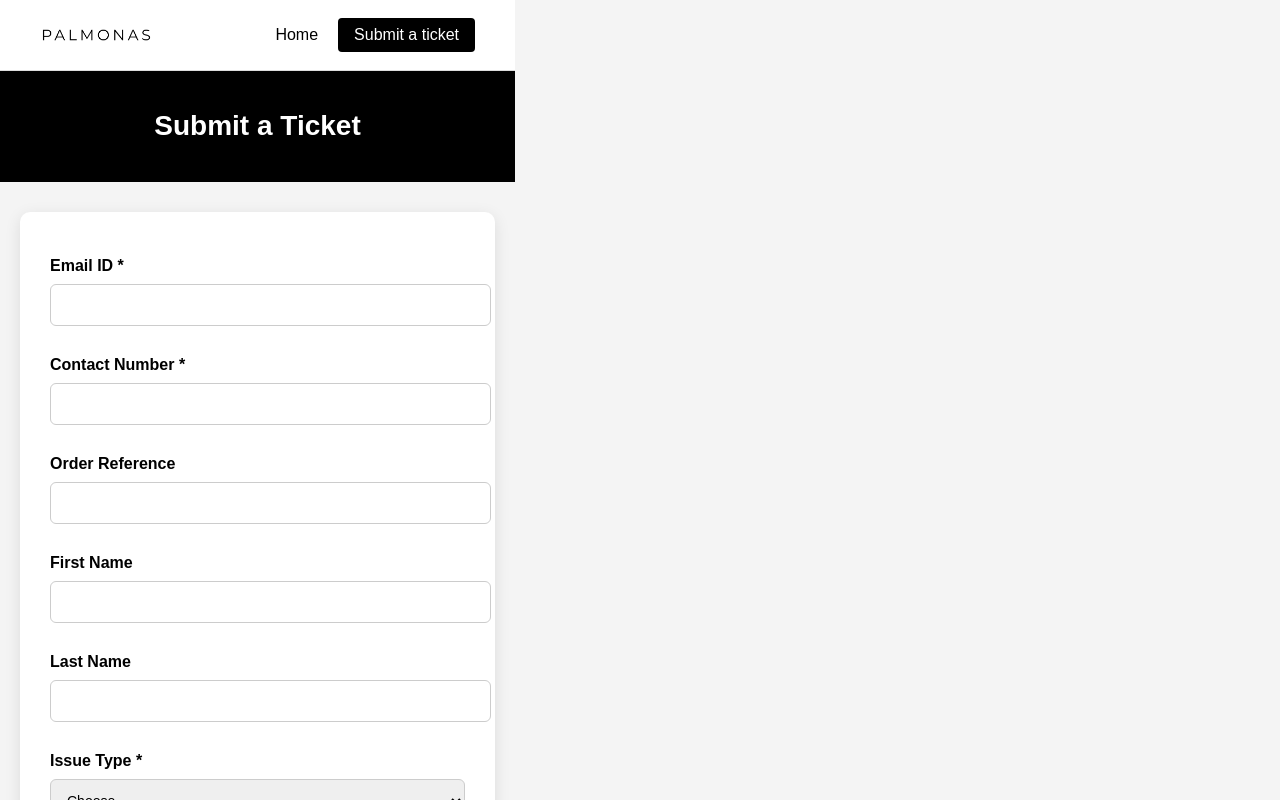
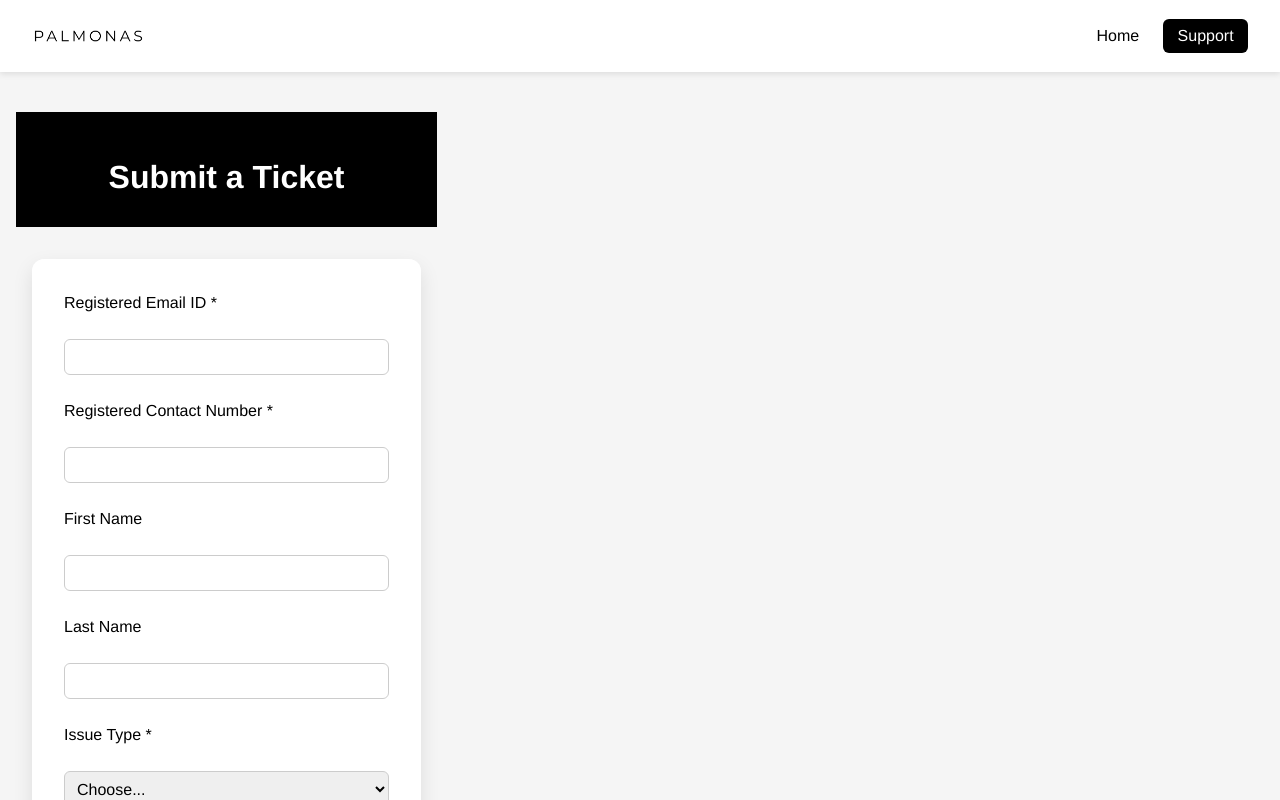
Before and after one commit to Palmonas-Demifi/Support-form, a React (Vite) app: page / in a window 1280 px wide. Shown: the top 800 px of the page. Built offline with nearby package versions, Linux system fonts and the light colour scheme.

Commit message:
css fixed

```diff
--- a/src/components/SupportForm.jsx
+++ b/src/components/SupportForm.jsx
@@ -29,6 +29,8 @@ const handleSubmit = async (e) => {
   setLoading(true);
 
   try {
+
+
     const payload = new FormData();
     for (const key in formData) {
       if (formData[key] !== null) {
@@ -74,28 +76,27 @@ const handleSubmit = async (e) => {
       <header className="header">
         <img src="/logo.webp" alt="Palmonas Logo" className="logo" />
         <nav className="nav">
-          <a href="/">Home</a>
+          <a href="https://www.palmonas.com">Home</a>
 
-          <button className="ticket-btn">Submit a ticket</button>
+          <button className="ticket-btn">Support</button>
         </nav>
       </header>
-
-      {/* Banner */}
-      <section className="banner">
-        <h1>Submit a Ticket</h1>
-      </section>
+      <div className="main-content">
+        {/* Banner */}
+        <section className="banner">
+          <h1>Submit a Ticket</h1>
+        </section>
 
       {/* Form */}
       <main className="form-container">
         <form onSubmit={handleSubmit} className="ticket-form">
-          <label>Email ID *</label>
+          <label>Registered Email ID *</label>
           <input type="email" name="email" required onChange={handleChange} />
 
-          <label>Contact Number *</label>
+          <label>Registered Contact Number *</label>
           <input type="tel" name="phone" required onChange={handleChange} />
 
-          <label>Order Reference</label>
-          <input type="text" name="orderRef" onChange={handleChange} />
+
 
           <label>First Name</label>
           <input type="text" name="firstName" onChange={handleChange} />
@@ -127,6 +128,9 @@ const handleSubmit = async (e) => {
             onChange={handleChange}
           ></textarea>
 
+        <label>Order Reference {formData.issueType !== "Brand Alliance (Collaboration, PR, Jobs)" && "*"}</label>
+          <input type="text" name="orderRef" required={formData.issueType !== "Brand Alliance (Collaboration, PR, Jobs)"} onChange={handleChange} />
+
           <label>Preferred Contact Method</label>
           <select name="contactMethod" onChange={handleChange}>
             <option value="">Choose...</option>
@@ -144,6 +148,8 @@ const handleSubmit = async (e) => {
         </form>
       </main>
     </div>
+
+    </div>
   );
 }
 
--- a/src/components/supportform.css
+++ b/src/components/supportform.css
@@ -1,133 +1,201 @@
-/* General */
+/* Reset default styles */
+* {
+  box-sizing: border-box;
+  margin: 0;
+  padding: 0;
+  font-family: "Helvetica Neue", Helvetica, Arial, sans-serif;
+}
+
+/* Body */
 body {
-  margin: 0;
-  font-family: Arial, sans-serif;
-  background: #f4f4f4;
+  background: #f5f5f5;
   color: #000;
 }
 
+/* Page wrapper */
 .page {
-  display: flex;
-  flex-direction: column;
-  min-height: 100vh;
+  padding-top: 80px; /* space for fixed header */
 }
 
 /* Header */
 .header {
+  position: fixed;
+  top: 0;
+  left: 0;
+  width: 100%;
+  z-index: 1000;
+  background: #fff;
+  padding: 1rem 2rem;
   display: flex;
   justify-content: space-between;
   align-items: center;
-  padding: 15px 40px;
-  background: #fff;
-  border-bottom: 1px solid #ddd;
+  box-shadow: 0 2px 6px rgba(0, 0, 0, 0.1);
 }
 
 .logo {
   height: 40px;
-  object-fit: contain;
+}
+
+/* Navigation */
+.nav {
+  display: flex;
+  align-items: center;
+  gap: 1.5rem;
 }
 
 .nav a {
-  margin-right: 20px;
   text-decoration: none;
   color: #000;
   font-weight: 500;
+  transition: color 0.2s;
 }
 
+.nav a:hover {
+  color: #555;
+}
+
+/* Ticket button */
 .ticket-btn {
+  padding: 0.5rem 0.9rem;
   background: #000;
   color: #fff;
   border: none;
-  padding: 8px 16px;
-  border-radius: 4px;
+  border-radius: 6px;
   cursor: pointer;
+  font-weight: 500;
+  transition: background 0.3s;
 }
 
 .ticket-btn:hover {
   background: #333;
 }
 
-/* Banner */
+/* Main content wrapper: centers banner and form horizontally */
+.main-content {
+  display: flex;
+  flex-direction: column;
+  align-items: center;      /* horizontal centering */
+  justify-content: flex-start;
+  width: 100%;
+  min-height: calc(100vh - 80px); /* account for header */
+  padding: 2rem 1rem;
+  box-sizing: border-box;
+}
+
+/* Banner section */
 .banner {
-  background: #000;
-  color: #fff;
-  padding: 40px;
   text-align: center;
+  padding: 3rem 1rem 2rem;
+  background-color: black;
+  width: 100%; /* full width */
 }
 
 .banner h1 {
-  margin: 0;
-  font-size: 28px;
+  font-size: 2rem;
+  font-weight: 600;
+  color: white;
 }
 
-/* Form */
+/* Form container */
 .form-container {
   display: flex;
-  justify-content: center;
-  padding: 30px 20px;
+  justify-content: center; /* horizontal centering */
+  width: 100%;
+  max-width: 1200px;
+  padding: 2rem 1rem;
+  box-sizing: border-box;
 }
 
+/* Form card */
 .ticket-form {
-  background: #fff;
-  padding: 30px;
-  border-radius: 10px;
-  box-shadow: 0 4px 16px rgba(0,0,0,0.1);
-  max-width: 700px;
-  width: 100%;
+  background: rgba(255, 255, 255, 0.95);
+  backdrop-filter: blur(8px);
+  padding: 2rem;
+  border-radius: 12px;
+  width: 100%;         /* full width inside container */
+  max-width: 800px;    /* limit width on large screens */
+  box-shadow: 0 8px 20px rgba(0, 0, 0, 0.1);
+  display: flex;
+  flex-direction: column;
+  gap: 1rem;
+  box-sizing: border-box;
 }
 
+/* Labels and inputs */
 .ticket-form label {
-  display: block;
-  margin: 12px 0 6px;
-  font-weight: 600;
+  font-weight: 500;
 }
 
 .ticket-form input,
 .ticket-form select,
 .ticket-form textarea {
   width: 100%;
-  padding: 12px;
+  padding: 0.5rem;
   border: 1px solid #ccc;
   border-radius: 6px;
-  font-size: 14px;
-  margin-bottom: 15px;
+  font-size: 1rem;
 }
 
 .ticket-form textarea {
   resize: vertical;
 }
 
-.submit-btn {
+/* Submit button */
+.ticket-form .submit-btn {
+  padding: 0.75rem;
   background: #000;
   color: #fff;
   border: none;
-  padding: 14px;
   border-radius: 6px;
-  font-size: 16px;
   cursor: pointer;
-  width: 100%;
+  font-weight: 500;
+  transition: background 0.3s;
 }
 
-.submit-btn:hover {
+.ticket-form .submit-btn:hover {
   background: #333;
 }
 
-/* Responsive */
-@media (max-width: 768px) {
+/* Desktop: two-column rows */
+@media (min-width: 768px) {
+  .ticket-form {
+    gap: 1.5rem;
+  }
+
+  .ticket-form .row {
+    display: flex;
+    gap: 1rem;
+  }
+
+  .ticket-form .row > * {
+    flex: 1;
+  }
+}
+
+/* Mobile adjustments */
+@media (max-width: 767px) {
   .header {
-    flex-direction: column;
-    align-items: flex-start;
+    padding: 0.75rem 1rem;
   }
 
   .nav {
-    margin-top: 10px;
+    gap: 1rem;
+  }
+
+  .ticket-btn {
+    padding: 0.4rem 0.7rem;
+  }
+
+  .logo {
+    height: 35px;
   }
 
   .banner h1 {
-    font-size: 22px;
+    font-size: 1.5rem;
   }
 
   .ticket-form {
-    padding: 20px;
+    padding: 1.5rem;
+    border-radius: 8px;
   }
 }
```
